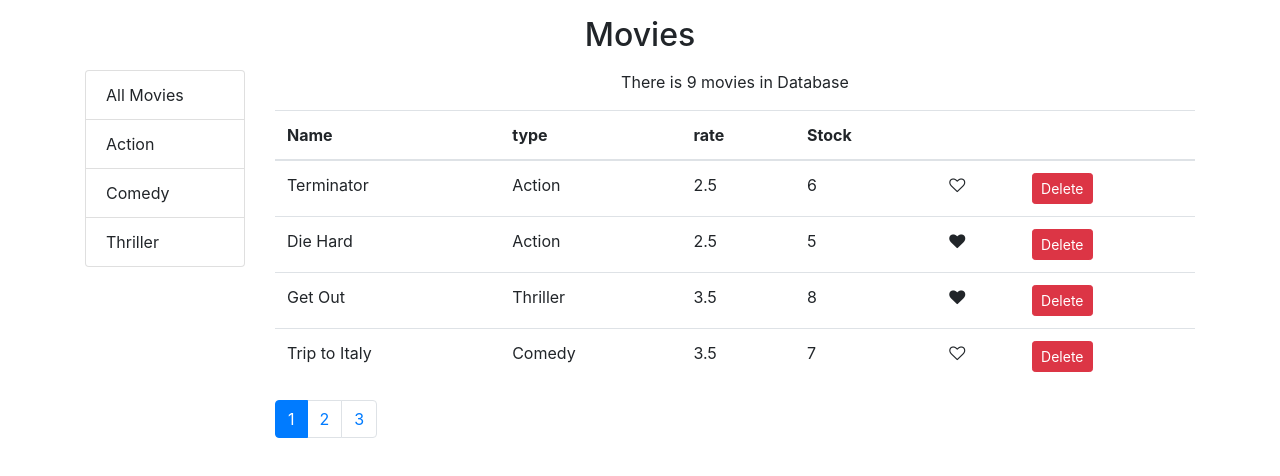
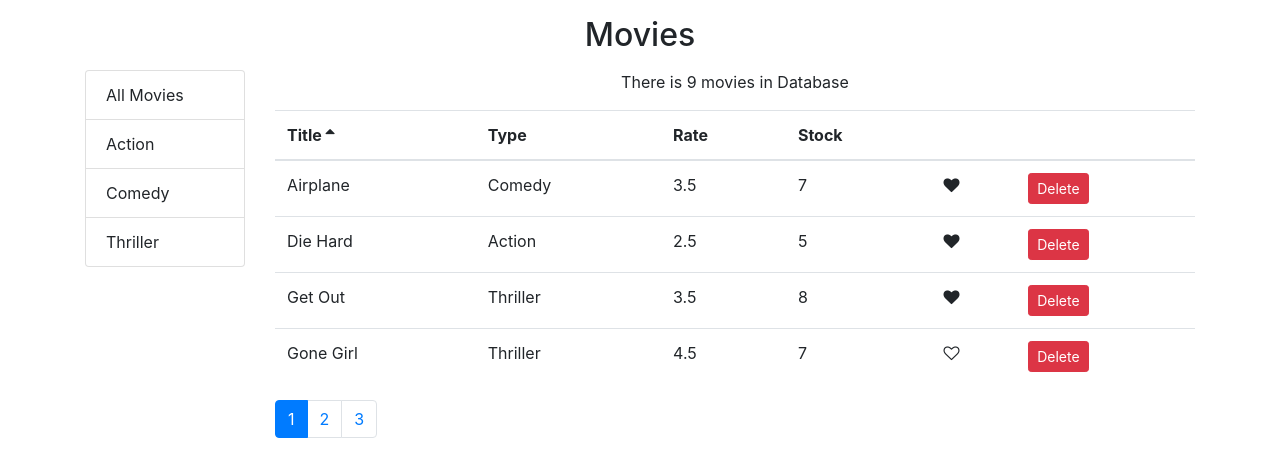
Before and after one commit to mahmoudelkhadragy/movies-list-app, a React (Create React App) app: page / in a window 1280 px wide. Shown: the top 476 px of the page. Built offline with nearby package versions, Linux system fonts and the light colour scheme.

Commit message:
make table component

```diff
--- a/src/components/Movies.jsx
+++ b/src/components/Movies.jsx
@@ -1,23 +1,24 @@
 import React, { Component } from "react";
 import Pagination from "./common/pagination";
 import ListGroup from "./common/listGroup";
-import MoviesTable from './moviesTable';
+import MoviesTable from "./moviesTable";
 import { getGenres } from "../services/fakeGenreService";
 import { getMovies } from "../services/fakeMovieService";
 import { paginate } from "../utils/paginate";
+import _ from "lodash";
 
 class Movies extends Component {
   state = {
     movies: [],
     genres: [],
     selectedGenre: "All Movies",
-    sortColumn: {},
+    sortColumn: { path: "title", order: "asc" },
     pageSize: 4,
     currentPage: 1,
   };
 
   componentDidMount() {
-    const genres = [{ _id: '', name: "All Movies" }, ...getGenres()];
+    const genres = [{ _id: "", name: "All Movies" }, ...getGenres()];
     this.setState({ movies: getMovies(), genres });
   }
 
@@ -38,12 +39,32 @@ class Movies extends Component {
     this.setState({ currentPage: page });
   };
 
-  handleSort = path => {
-    this.setState({ sortColumn: { path, order: 'asc' } })
-  }
+  handleSort = (sortColumn) => {
+    this.setState({ sortColumn });
+  };
 
   handleGenreSelect = (genre) => {
     this.setState({ selectedGenre: genre, currentPage: 1 });
+  };
+
+  getPageData = () => {
+    const {
+      movies: allMovies,
+      pageSize,
+      currentPage,
+      selectedGenre,
+      sortColumn,
+    } = this.state;
+
+    const filtered =
+      selectedGenre && selectedGenre._id
+        ? allMovies.filter((m) => m.genre._id === selectedGenre._id)
+        : allMovies;
+
+    const sorted = _.orderBy(filtered, [sortColumn.path], [sortColumn.order]);
+    const movies = paginate(sorted, currentPage, pageSize);
+
+    return { totalCount: filtered.length, data: movies };
   };
 
   render() {
@@ -53,18 +74,13 @@ class Movies extends Component {
       currentPage,
       genres,
       selectedGenre,
+      sortColumn,
     } = this.state;
 
-    const filtered =
-      selectedGenre && selectedGenre._id
-        ? allMovies.filter((m) => m.genre._id === selectedGenre._id)
-        : allMovies;
-
-    const movies = paginate(filtered, currentPage, pageSize);
+    const { totalCount, data: movies } = this.getPageData();
 
     if (allMovies.length === 0)
       return <p className="text-center my-3">There is no Movies</p>;
-
     return (
       <div className="row">
         {/* filter part */}
@@ -77,18 +93,19 @@ class Movies extends Component {
         </div>
         <div className="col">
           <p className="text-center">
-            There is {filtered.length} movies in Database
+            There is {totalCount} movies in Database
           </p>
           {/* MoviesTable part */}
           <MoviesTable
             movies={movies}
+            sortColumn={sortColumn}
             onLike={this.handleLike}
             onDelete={this.handleDeleteMovie}
             onSort={this.handleSort}
           />
           {/* pagination part */}
           <Pagination
-            itemsCount={filtered.length}
+            itemsCount={totalCount}
             pageSize={pageSize}
             onChangePage={this.handlePageChange}
             currentPage={currentPage}
--- a/src/components/common/Like.jsx
+++ b/src/components/common/Like.jsx
@@ -1,12 +1,12 @@
 import React from "react";
 
-const Like = (props) => {
+const Like = ({ liked, onClick }) => {
   let classes = "fa fa-heart";
-  if (!props.liked) classes += "-o";
+  if (!liked) classes += "-o";
   return (
     <i
       style={{ cursor: "pointer" }}
-      onClick={props.onClick}
+      onClick={onClick}
       className={classes}
       aria-hidden="true"
     ></i>
--- /dev/null
+++ b/src/components/common/table.jsx
@@ -0,0 +1,19 @@
+import React from "react";
+import TableHeader from "./tableHeader";
+import TableBody from "./tableBody";
+
+const Table = ({ columns, data, sortColumn, onSort, onLike, onDelete }) => {
+  return (
+    <table className="table">
+      <TableHeader columns={columns} sortColumn={sortColumn} onSort={onSort} />
+      <TableBody
+        data={data}
+        columns={columns}
+        onLike={onLike}
+        onDelete={onDelete}
+      />
+    </table>
+  );
+};
+
+export default Table;
--- /dev/null
+++ b/src/components/common/tableBody.jsx
@@ -0,0 +1,26 @@
+import React, { Component } from "react";
+
+import _ from "lodash";
+class TableBody extends Component {
+  renderCell = (item, column) => {
+    if (column.content) return column.content(item);
+
+    return _.get(item, column.path);
+  };
+  render() {
+    const { data, columns } = this.props;
+    return (
+      <tbody>
+        {data.map((item) => (
+          <tr key={item._id}>
+            {columns.map((col) => (
+              <td key={col.path || col.key}>{this.renderCell(item, col)}</td>
+            ))}
+          </tr>
+        ))}
+      </tbody>
+    );
+  }
+}
+
+export default TableBody;
--- /dev/null
+++ b/src/components/common/tableHeader.jsx
@@ -0,0 +1,39 @@
+import React, { Component } from "react";
+
+class TableHeader extends Component {
+  raisSort = (path) => {
+    const sortColumn = { ...this.props.sortColumn };
+    if (sortColumn.path === path) {
+      sortColumn.order = sortColumn.order === "asc" ? "desc" : "asc";
+    } else {
+      sortColumn.path = path;
+      sortColumn.order = "asc";
+    }
+    this.props.onSort(sortColumn);
+  };
+  renderSortIcon = (column) => {
+    const { sortColumn } = this.props;
+    if (sortColumn.path !== column.path) return null;
+    if (sortColumn.order === "asc") return <i className="fa fa-sort-asc"></i>;
+    return <i className="fa fa-sort-desc"></i>;
+  };
+  render() {
+    return (
+      <thead>
+        <tr>
+          {this.props.columns.map((col) => (
+            <th
+              className="clickable"
+              key={col.path || col.key}
+              onClick={() => this.raisSort(col.path)}
+            >
+              {col.label} {this.renderSortIcon(col)}
+            </th>
+          ))}
+        </tr>
+      </thead>
+    );
+  }
+}
+
+export default TableHeader;
--- a/src/components/moviesTable.jsx
+++ b/src/components/moviesTable.jsx
@@ -1,51 +1,51 @@
-import React from 'react';
+import React, { Component } from "react";
+import Table from "./common/table";
 import Like from "./common/Like";
 
-const MoviesTable = (props) => {
-    const { movies, onLike, onDelete, onSort } = props;
-
-    return (
-        <table className="table">
-            <thead>
-                <tr>
-                    <th onClick={() => onSort('title')} scope="col">Name</th>
-                    <th onClick={() => onSort('genre.name')} scope="col">type</th>
-                    <th onClick={() => onSort('numberInStock')} scope="col">rate</th>
-                    <th onClick={() => onSort('dailyRentalRate')} scope="col">Stock</th>
-                    <th />
-                    <th />
-                </tr>
-            </thead>
-            <tbody>
-                {movies.map((movie) => (
-                    <tr key={movie._id}>
-                        <td>{movie.title}</td>
-                        <td>{movie.genre.name}</td>
-                        <td>{movie.dailyRentalRate}</td>
-                        <td>{movie.numberInStock}</td>
-                        <td>
+class MoviesTable extends Component {
+  columns = [
+    { path: "title", label: "Title" },
+    { path: "genre.name", label: "Type" },
+    { path: "dailyRentalRate", label: "Rate" },
+    { path: "numberInStock", label: "Stock" },
+    {
+      key: "like",
+      content: (movie) => (
         <Like
           liked={movie.liked}
           onClick={() => {
-                                    onLike(movie);
+            this.props.onLike(movie);
           }}
         />
-                        </td>
-                        <td>
+      ),
+    },
+    {
+      key: "delete",
+      content: (movie) => (
         <button
           onClick={() => {
-                                    onDelete(movie);
+            this.props.onDelete(movie);
           }}
           className="btn btn-danger btn-sm"
         >
           Delete
         </button>
-                        </td>
-                    </tr>
-                ))}
-            </tbody>
-        </table>
+      ),
+    },
+  ];
+  render() {
+    const { movies, onLike, onDelete, sortColumn, onSort } = this.props;
+    return (
+      <Table
+        columns={this.columns}
+        data={movies}
+        onLike={onLike}
+        onDelete={onDelete}
+        sortColumn={sortColumn}
+        onSort={onSort}
+      />
     );
+  }
 }
 
 export default MoviesTable;
--- a/src/index.css
+++ b/src/index.css
@@ -1,13 +1,17 @@
 body {
   margin: 0;
-  font-family: -apple-system, BlinkMacSystemFont, 'Segoe UI', 'Roboto', 'Oxygen',
-    'Ubuntu', 'Cantarell', 'Fira Sans', 'Droid Sans', 'Helvetica Neue',
+  font-family: -apple-system, BlinkMacSystemFont, "Segoe UI", "Roboto", "Oxygen",
+    "Ubuntu", "Cantarell", "Fira Sans", "Droid Sans", "Helvetica Neue",
     sans-serif;
   -webkit-font-smoothing: antialiased;
   -moz-osx-font-smoothing: grayscale;
 }
 
 code {
-  font-family: source-code-pro, Menlo, Monaco, Consolas, 'Courier New',
+  font-family: source-code-pro, Menlo, Monaco, Consolas, "Courier New",
     monospace;
 }
+
+.clickable {
+  cursor: pointer;
+}
```
Lines whose indentation alone changed are shown as unchanged.
